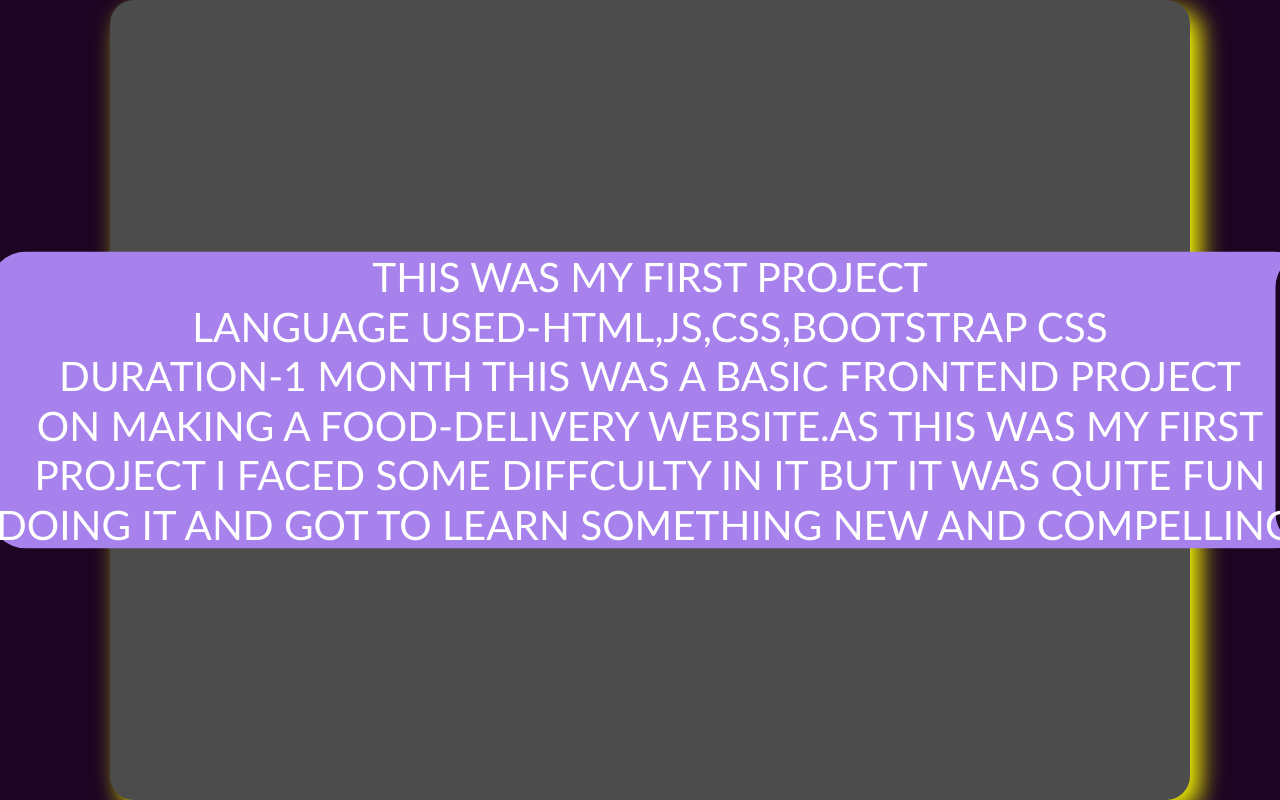
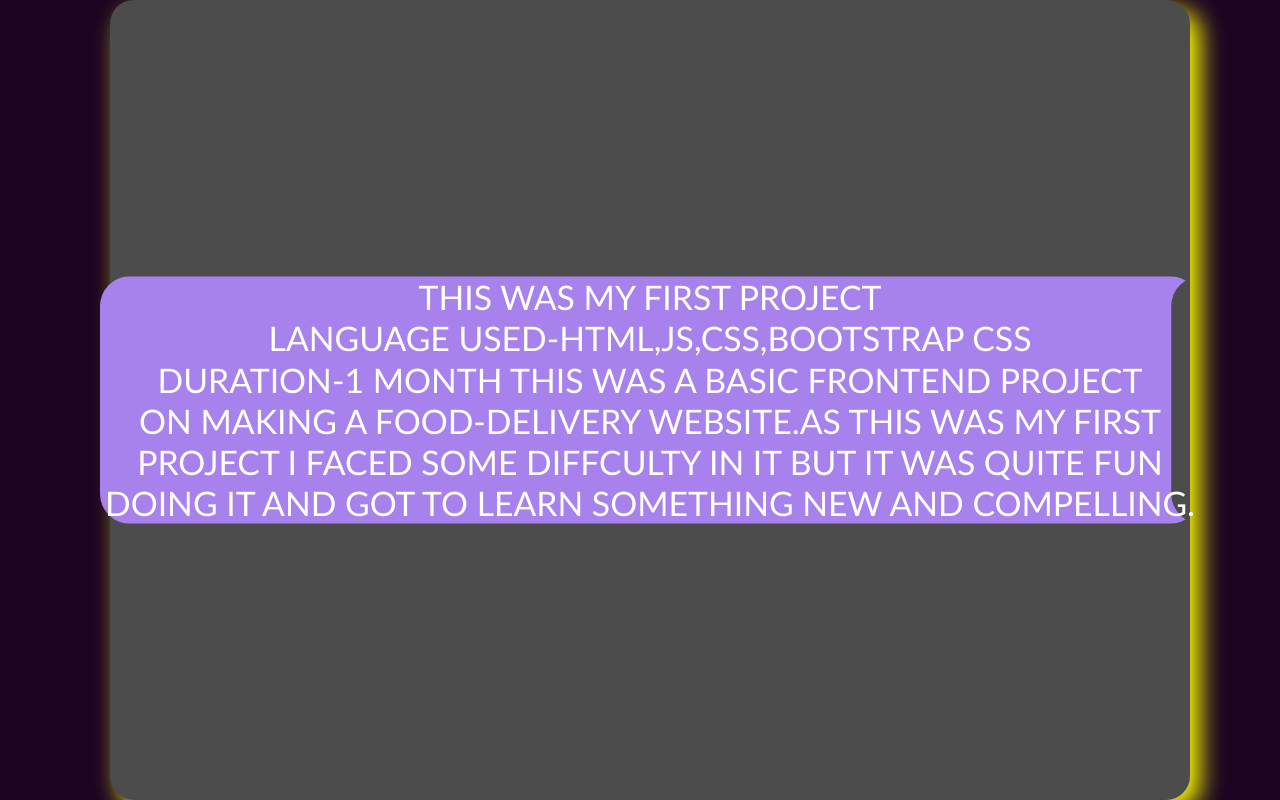
Before and after one commit to vasav11/Project-Catlogue, a plain HTML site: page index.html in a window 1280 px wide. In both pictures the pointer is over the element 649 px from the left and 1375 px from the top of the page. Shown: the part 975-1775 px from the top of the page. Drawn offline with Linux system fonts and the light colour scheme.

Commit message:
Update style.css

```diff
--- a/style.css
+++ b/style.css
@@ -345,9 +345,9 @@ z-index:9;
     transition: color .5s ease-in-out, box-shadow .6s ease-in-out;
 }
 h3:hover{
-     -webkit-transform: scale(1.50);
-  -ms-transform:scale(1.50);
-  transform:scale(1.50);
+     -webkit-transform: scale(1.25);
+  -ms-transform:scale(1.25);
+  transform:scale(1.25);
   box-shadow: inset 857px  0 0 #A782EC;
   color: white;
 }
```
